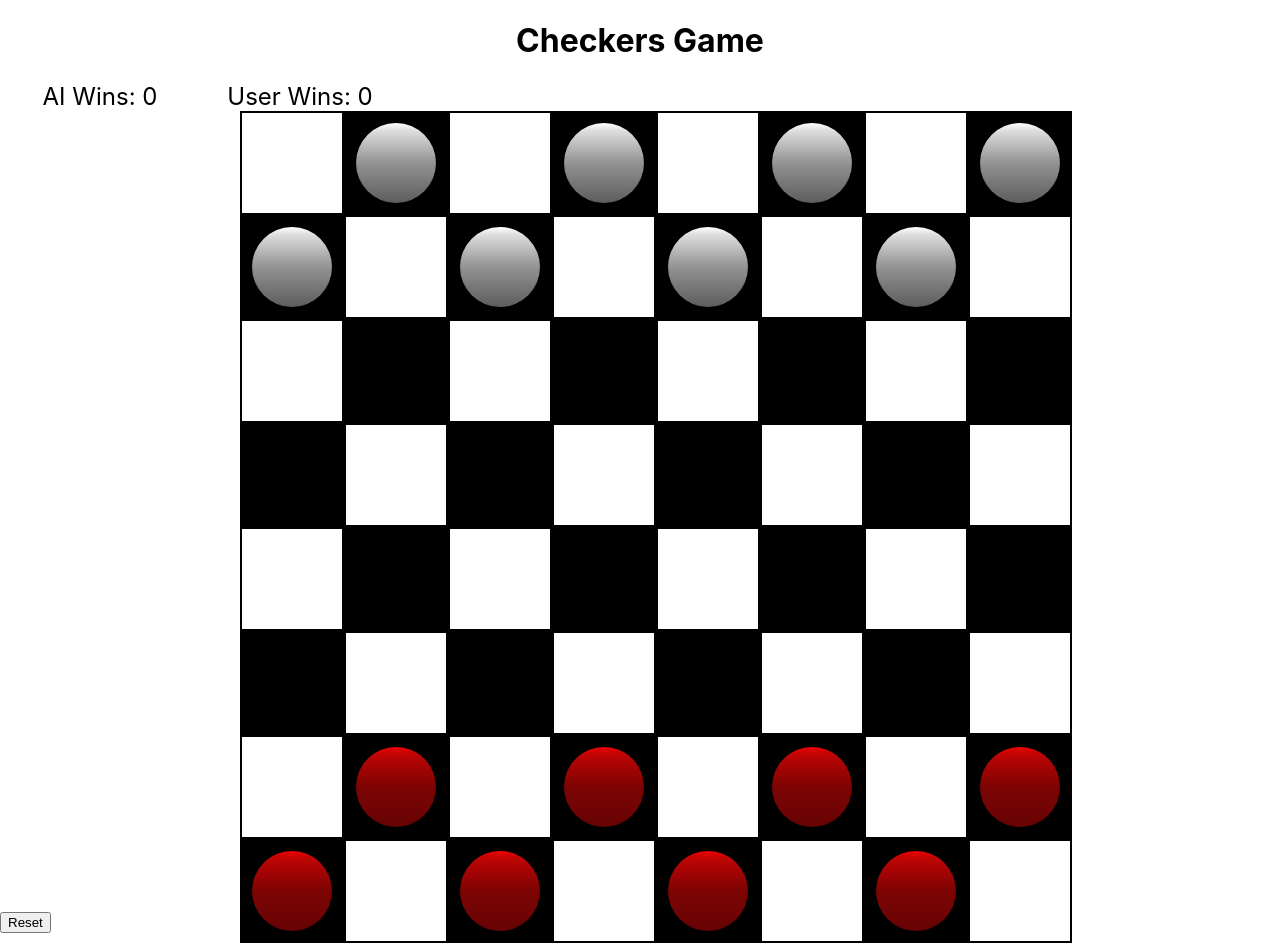
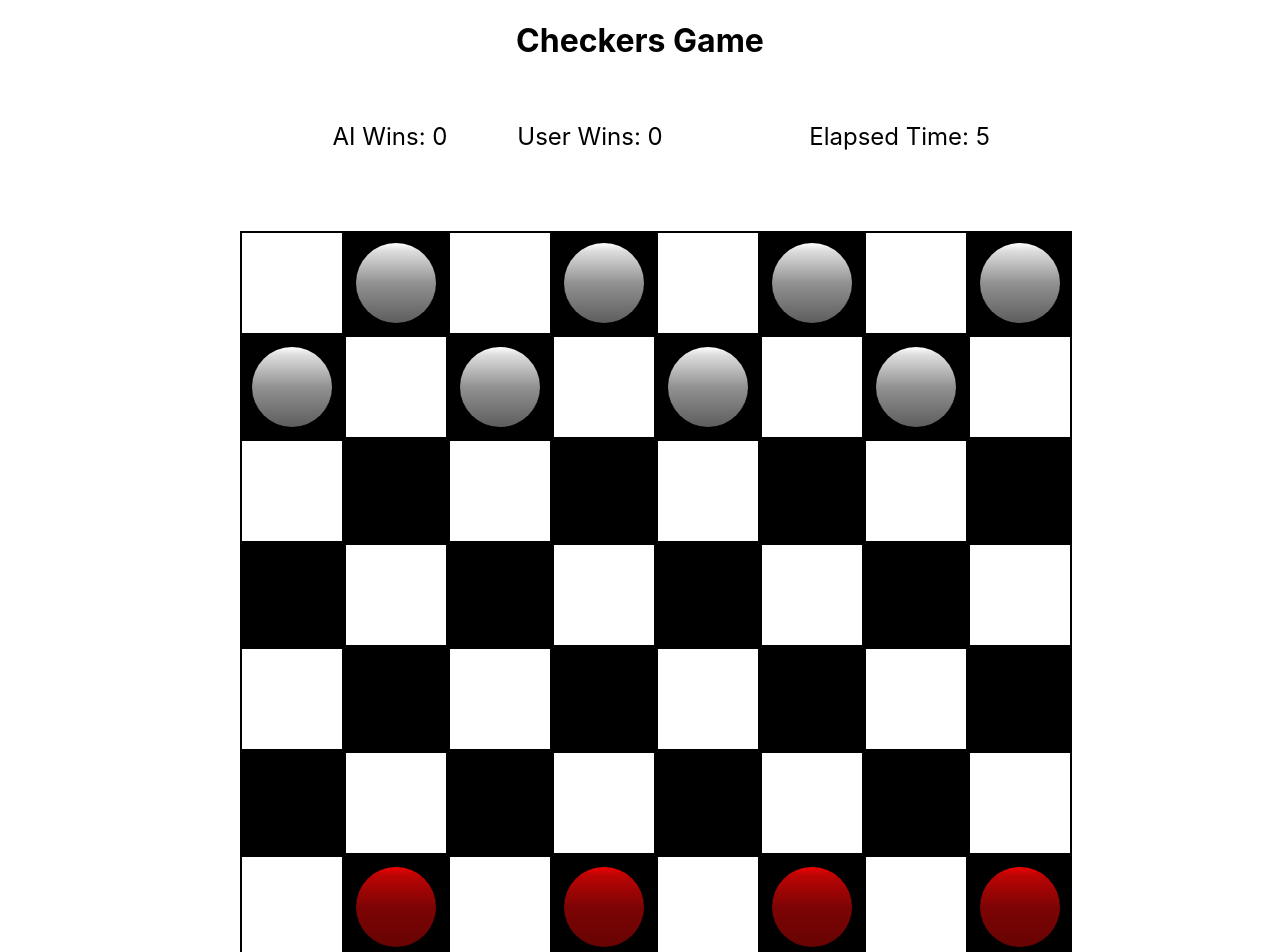
Before and after one commit to rchristie1/checkers, a React (Create React App) app: page / in a window 1280 px wide. Shown: the top 952 px of the page. Built offline with nearby package versions, Linux system fonts and the light colour scheme; the HTML template or start-up script is replaced by a standard one; a web font is replaced by a local one.

Commit message:
updated board compnent

```diff
--- a/src/components/CheckersBoard.scss
+++ b/src/components/CheckersBoard.scss
@@ -1,11 +1,27 @@
+.container {
+  display: flex;
+  flex-direction: column;
+  align-items: center;
+  justify-content: center;
+
   .checkers-board {
-  margin: 0 auto;
     display: grid;
     width: 800px;
     height: 800px;
     position: relative;
-}
+    padding: 80px 0;
+
 
     .row {
       display: flex;
     }
+  }
+
+  .game-details {
+    margin-top: 40px;
+    display: flex;
+    justify-content: space-between;
+    font-size: 24px;
+    width: 700px;
+  }
+}
--- a/src/components/CheckersBoard.tsx
+++ b/src/components/CheckersBoard.tsx
@@ -4,24 +4,31 @@ import { DndProvider } from "react-dnd"
 import { HTML5Backend } from "react-dnd-html5-backend"
 import { initialBoard } from "../states"
 import { updatePosition } from "../helpers/functions"
+import "./CheckersBoard.scss"
+
+// components
+import ScoreTracker from "./ScoreTracker"
+import Timer from "./Timer"
 import Cell from "./Cell"
-import "./CheckersBoard.scss"
+import Button from "./Button"
+import Modal from "./Modal"
 
 // redux
 import { useDispatch } from "react-redux"
-import { incrementAIScore, incrementUserScore } from "../state/gameStats"
-import ScoreTracker from "./ScoreTracker"
+import { incrementAIScore, incrementUserScore } from "../state/gameStats/winCounter"
+import { resetTime } from "../state/gameStats/timeCounter"
 
 const CheckersBoard = () => {
   const dispatch = useDispatch()
 
+  const [winner, setWinner] = useState('')
+  const [possibleUserMoves, setPossibleUserMoves] = useState<Move[]>([])
   const [gameState, setGameState] = useState<GameState>({
     board: structuredClone(initialBoard), // the new way of doing JSON.parse(JSON.stringify(x)) for deep clone
     turn: "player",
     status: "active",
   })
 
-  const [possibleUserMoves, setPossibleUserMoves] = useState<Move[]>([])
 
   useEffect(() => {
     // When the turn variable changes trigger the AI move
@@ -29,7 +36,7 @@ const CheckersBoard = () => {
       setTimeout(() => {
         makeAIMove()
 
-        getPossibleMoves('player')
+        getPossibleMoves("player")
       }, 500)
     }
     // eslint-disable-next-line react-hooks/exhaustive-deps
@@ -114,7 +121,7 @@ const CheckersBoard = () => {
           toCol
         )
 
-        setGameState({...gameState, board: newBoard, turn: "AI" })
+        setGameState({ ...gameState, board: newBoard, turn: "AI" })
       }
     }
 
@@ -179,7 +186,7 @@ const CheckersBoard = () => {
         move.to[1]
       )
 
-      setGameState({...gameState, board: newBoard, turn: "player" })
+      setGameState({ ...gameState, board: newBoard, turn: "player" })
     } else {
       setGameState({ ...gameState, turn: "player" })
     }
@@ -236,8 +243,10 @@ const CheckersBoard = () => {
     if (!moves.length) {
       if (player === "AI") {
         dispatch(incrementUserScore())
+        setWinner('Player')
       } else if (player === "player") {
         dispatch(incrementAIScore())
+        setWinner('AI')
       }
       setGameState({ ...gameState, status: "ended" })
     }
@@ -253,26 +262,32 @@ const CheckersBoard = () => {
     }
 
     if (takeableMoves.length) {
-      if(player === 'player') {
+      if (player === "player") {
         setPossibleUserMoves(takeableMoves)
       }
       return takeableMoves
     } else {
-      if(player === 'player') {
+      if (player === "player") {
         setPossibleUserMoves(moves)
       }
       return moves
     }
-
   }
 
   const resetGame = () => {
     setGameState({ board: initialBoard, status: "active", turn: "player" })
+    dispatch(resetTime())
+    setWinner('');
   }
 
   return (
     <DndProvider backend={HTML5Backend}>
+      <div className="container">
+        <div className="game-details">
           <ScoreTracker />
+          <Timer />
+        </div>
+
         <div className="checkers-board">
           {gameState.board.map((row, rowIndex) => (
             <div key={rowIndex} className="row">
@@ -289,7 +304,9 @@ const CheckersBoard = () => {
             </div>
           ))}
         </div>
-      <button onClick={() => resetGame()}>Reset</button>
+        <Button resetGame={resetGame} />
+        {winner && <Modal player={winner} />}
+      </div>
     </DndProvider>
   )
 }
```
Lines whose indentation alone changed are shown as unchanged.
